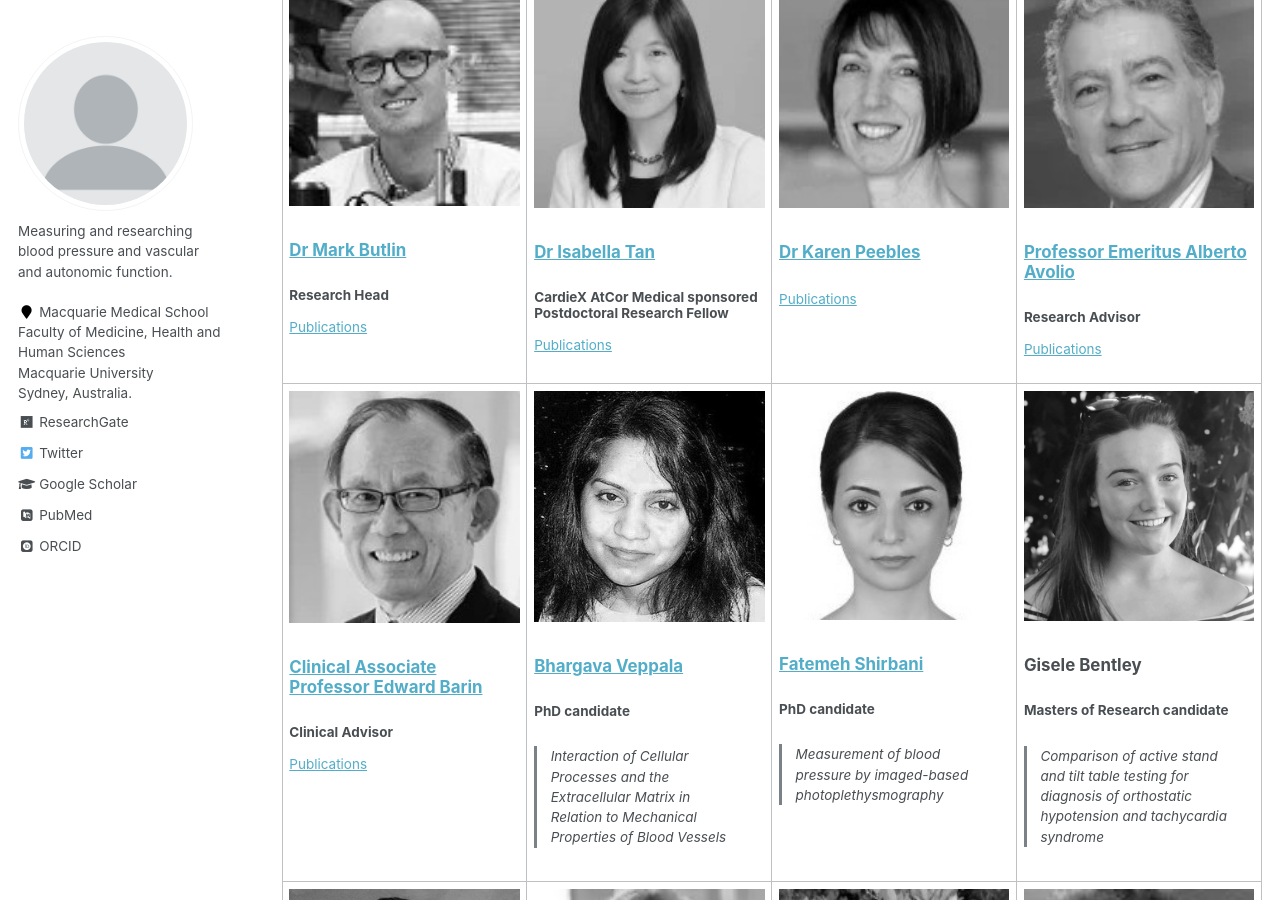
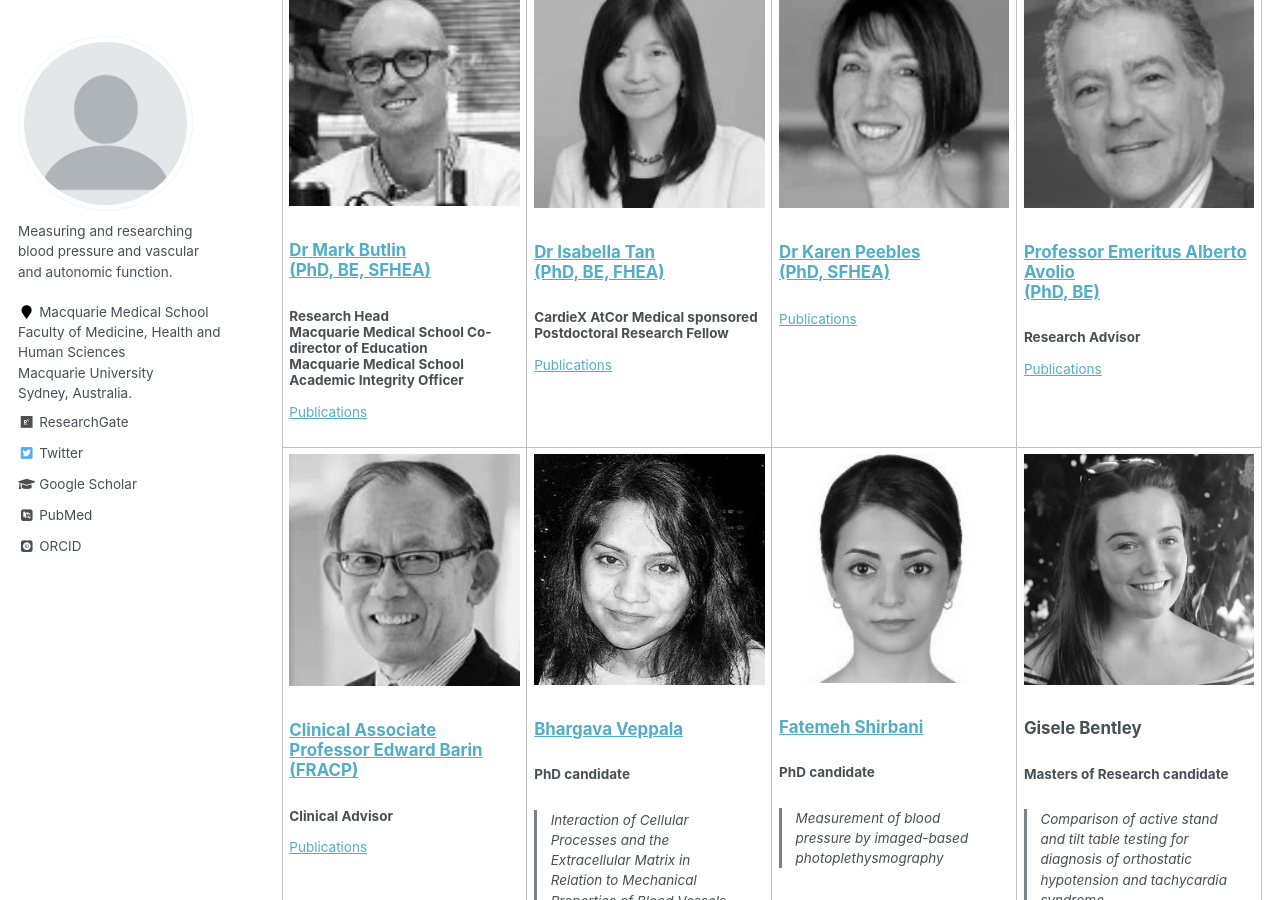
Before and after one commit to bpaflab/bpaflab.github.io, a Jekyll site: the page built from _pages/team.html, in a window 1280 px wide and 900 px high, scrolled down 192 px. Built offline with Jekyll 4.4.1, drawn with Linux system fonts in a browser that asks for light colours; some web fonts are replaced.

Commit message:
Update team.html

```diff
--- a/_pages/team.html
+++ b/_pages/team.html
@@ -16,25 +16,25 @@ author_profile: true
   <tr style="vertical-align:top">
     <td width="25%" style="vertical-align:top">
         <a href="https://researchers.mq.edu.au/en/persons/mark-butlin"><img src="../images/people_mark_butlin_gs.jpg" width="100%" alt="Photo of Mark Butlin.">
-        <h2>Dr Mark Butlin</h2></a>
-        <h3>Research Head</h3>
+        <h2>Dr Mark Butlin<br>(PhD, BE, SFHEA)</h2></a>
+        <h3>Research Head<br>Macquarie Medical School Co-director of Education<br>Macquarie Medical School Academic Integrity Officer</h3>
         <p><a href="https://pubmed.ncbi.nlm.nih.gov/?term=(butlin%2C%20M%5BAuthor%5D)%20AND%20((%222005%2F01%2F01%22%5BDate%20-%20Entry%5D%20%3A%20%223000%22%5BDate%20-%20Entry%5D))&sort=date&timeline=expanded">Publications</a></p>
     </td>
     <td width="25%" style="vertical-align:top">
       <a href="https://researchers.mq.edu.au/en/persons/isabella-tan"><img src="../images/people_isabella_tan_gs.jpg" width="100%"  alt="Photo of Isabella Tan.">
-      <h2>Dr Isabella Tan</h2></a>
+      <h2>Dr Isabella Tan<br>(PhD, BE, FHEA)</h2></a>
       <h3>CardieX AtCor Medical sponsored Postdoctoral Research Fellow</h3>
       <p><a href="https://researchers.mq.edu.au/en/persons/isabella-tan/publications/">Publications</a></p>
     </td>
     <td width="25%" style="vertical-align:top">
       <a href="https://researchers.mq.edu.au/en/persons/karen-peebles"><img src="../images/people_karen_peebles_gs.jpg" width="100%"  alt="Photo of Karen Peebles.">
-      <h2>Dr Karen Peebles</h2></a>
+      <h2>Dr Karen Peebles<br>(PhD, SFHEA)</h2></a>
       <h3></h3>
       <p><a href="https://researchers.mq.edu.au/en/persons/karen-peebles/publications/">Publications</a></p>
     </td>
     <td width="25%" style="vertical-align:top">
       <a href="https://researchers.mq.edu.au/en/persons/alberto-avolio"><img src="../images/people_alberto_avolio_gs.jpg" width="100%"  alt="Photo of Alberto Avolio.">
-      <h2>Professor Emeritus Alberto Avolio</h2></a>
+      <h2>Professor Emeritus Alberto Avolio<br>(PhD, BE)</h2></a>
       <h3>Research Advisor</h3>
       <p><a href="https://researchers.mq.edu.au/en/persons/alberto-avolio/publications/">Publications</a></p>
     </td>
@@ -42,7 +42,7 @@ author_profile: true
 <tr style="vertical-align:top">
     <td width="25%" style="vertical-align:top">
       <a href="https://researchers.mq.edu.au/en/persons/edward-barin"><img src="../images/people_edward_barin_gs.jpg" width="100%"  alt="Photo of Edward Barin.">
-      <h2>Clinical Associate Professor Edward Barin</h2></a>
+      <h2>Clinical Associate Professor Edward Barin<br>(FRACP)</h2></a>
       <h3>Clinical Advisor</h3>
       <p><a href="https://researchers.mq.edu.au/en/persons/edward-barin/publications/">Publications</a></p>
     </td>
```
